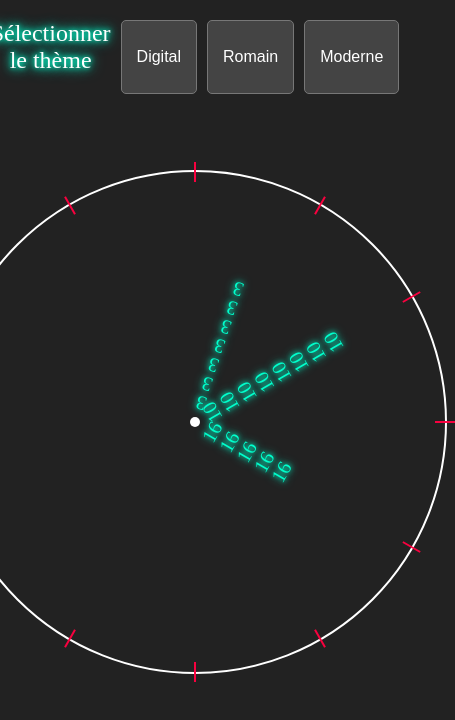
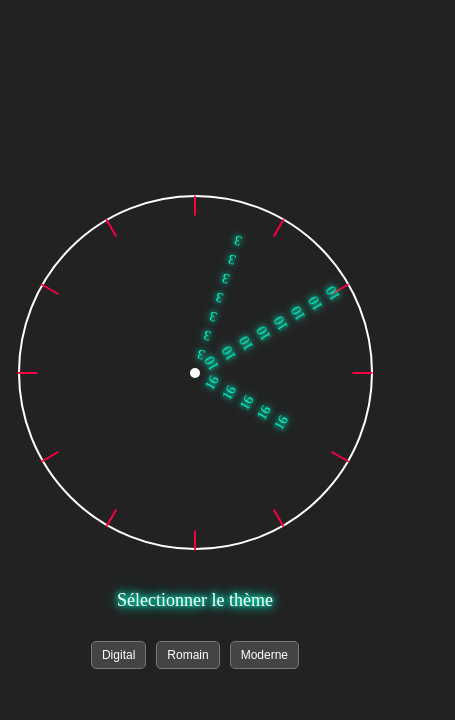
Before and after one commit to RetroGreg/Horloge, a plain HTML site: page index.html in a window 390 px wide. Shown: the whole page, 455 px wide, since content can reach past the window. Drawn offline with Linux system fonts and the light colour scheme.

Commit message:
Enhance responsiveness and layout for clock and theme buttons; add adaptive resizing functionality

```diff
--- a/index.html
+++ b/index.html
@@ -12,9 +12,11 @@
   </div>
   <div class="theme-buttons">
     <div class="theme-title">Sélectionner le thème</div>
-    <button onclick="setTheme('digital')">Digital</button>
-    <button onclick="setTheme('romain')">Romain</button>
-    <button onclick="setTheme('moderne')">Moderne</button>
+    <div>
+      <button onclick="setTheme('digital')">Digital</button>
+      <button onclick="setTheme('romain')">Romain</button>
+      <button onclick="setTheme('moderne')">Moderne</button>
+    </div>
   </div>
 
   <script src="script.js"></script>
--- a/script.js
+++ b/script.js
@@ -64,6 +64,25 @@ function setTheme(theme) {
   createHourMarks(theme);
 }
 
+// Fonction de redimensionnement adaptatif
+function adjustClockSize() {
+  const clock = document.getElementById("clock");
+  const clockSize = Math.min(clock.offsetWidth, clock.offsetHeight);
+
+  // Ajuster la distance des marques selon la taille
+  const marks = clock.querySelectorAll('.mark');
+  marks.forEach((mark, i) => {
+    const distance = (clockSize / 2) - 20;
+    mark.style.transform = `translate(-50%, -100%) rotate(${i * 30}deg) translateY(-${distance}px)`;
+  });
+}
+
+// Démarrage et gestion du redimensionnement
+window.addEventListener('resize', () => {
+  adjustClockSize();
+});
+
 setTheme("digital"); // Démarrage par défaut en mode digital
 setInterval(updateClock, 1000);
 updateClock();
+adjustClockSize();
--- a/style.css
+++ b/style.css
@@ -1,3 +1,8 @@
+/* Variables pour responsive */
+:root {
+  --clock-size: min(90vw, 90vh, 500px);
+}
+
 body {
   display: flex;
   flex-direction: column;
@@ -6,12 +11,14 @@ body {
   height: 100vh;
   margin: 0;
   background: #222;
+  padding: 20px;
+  box-sizing: border-box;
 }
 
 .clock {
   position: relative;
-  width: 500px;
-  height: 500px;
+  width: var(--clock-size);
+  height: var(--clock-size);
   border: 2px solid white;
   border-radius: 50%;
 }
@@ -63,9 +70,16 @@ body {
   position: absolute;
   top: 20px;
   display: flex;
-  justify-content: center;
+  flex-direction: column;
+  align-items: center;
+  width: 100%;
+  padding: 0 20px;
+}
+
+.theme-buttons > div:last-child {
+  display: flex;
   gap: 10px;
-  width: 100%;
+  margin-top: 10px;
 }
 
 .theme-buttons button {
@@ -105,7 +119,6 @@ body {
   color: orange;
   text-shadow: 0 0 10px orange, 0 0 20px orange;
 }
-
 
 /* --- Thème Digital --- */
 .digital-theme .mark {
@@ -184,3 +197,57 @@ body {
     background-position: 100% 100%;
   }
 }
+
+/* Media Queries pour responsive */
+@media (max-width: 768px) {
+  .theme-buttons {
+    position: relative;
+    margin-top: 20px;
+  }
+
+  .theme-title {
+    font-size: 20px;
+  }
+
+  .theme-buttons button {
+    padding: 8px 12px;
+    font-size: 14px;
+  }
+
+  .hand span {
+    font-size: 16px;
+  }
+
+  .number.neon {
+    font-size: 24px;
+  }
+}
+
+@media (max-width: 480px) {
+  body {
+    padding: 10px;
+  }
+
+  .theme-buttons button {
+    padding: 6px 10px;
+    font-size: 12px;
+  }
+
+  .hand span {
+    font-size: 14px;
+  }
+
+  .number.neon {
+    font-size: 20px;
+  }
+
+  .theme-title {
+    font-size: 18px;
+  }
+}
+
+@media (orientation: landscape) and (max-height: 500px) {
+  :root {
+    --clock-size: min(80vh, 400px);
+  }
+}
```
